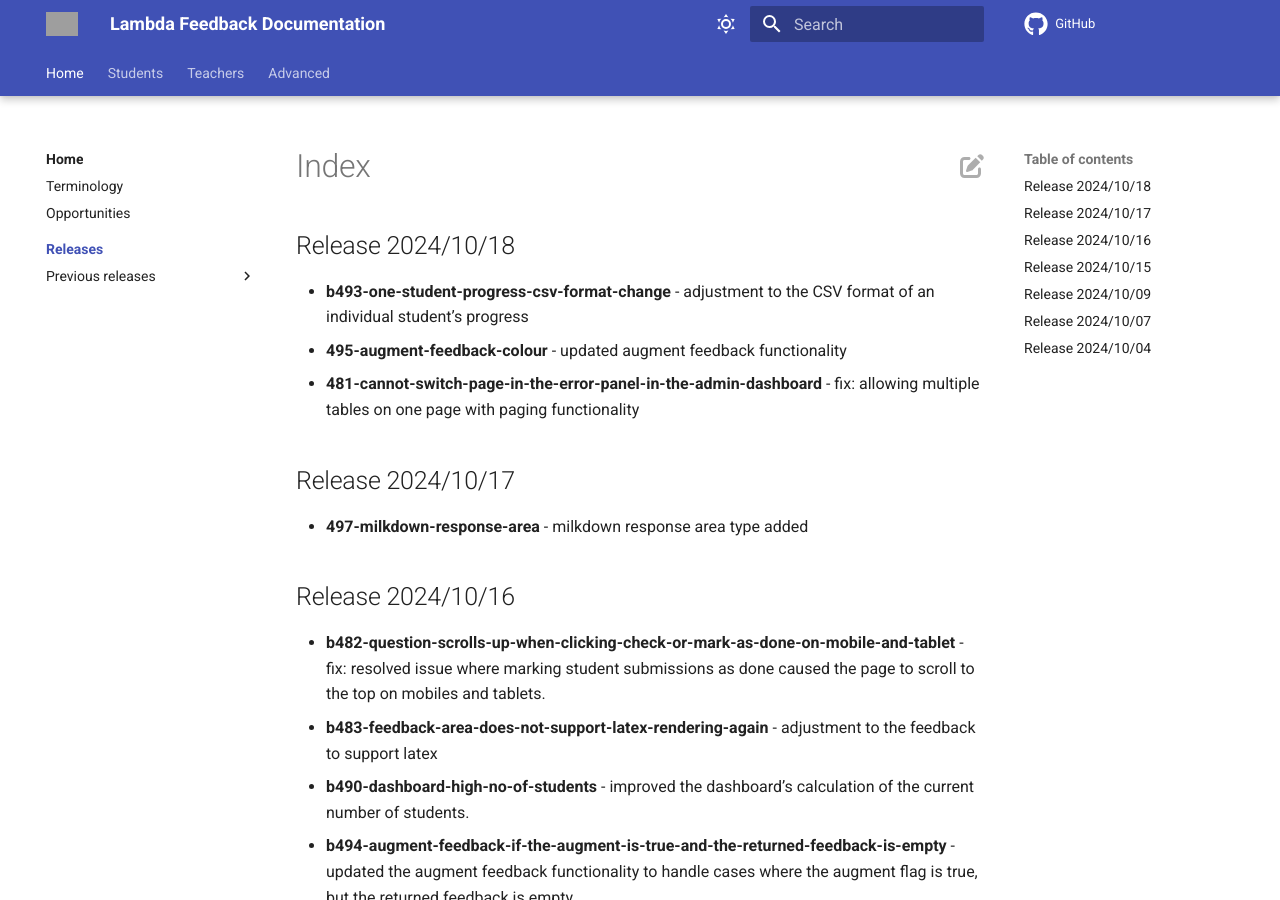
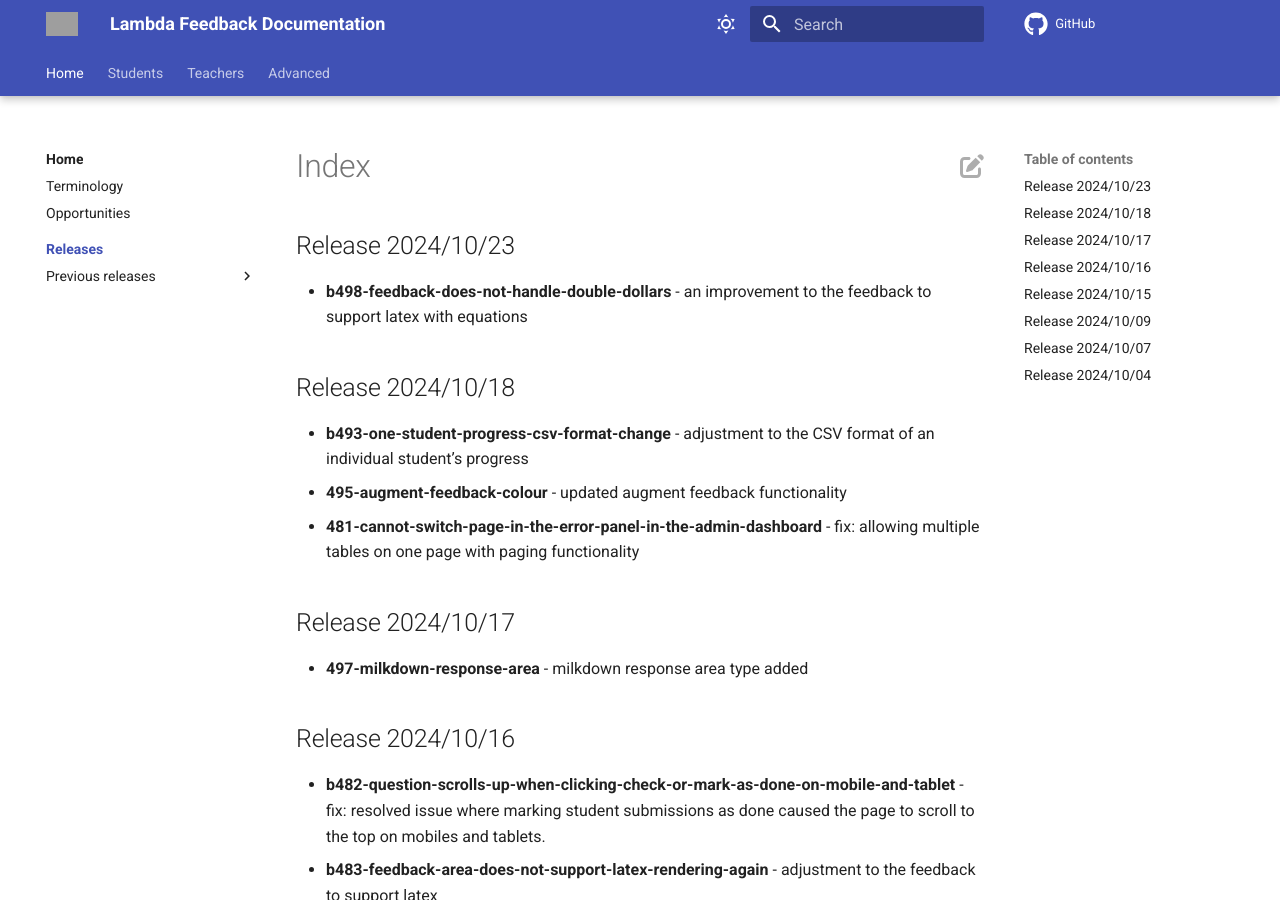
Before and after one commit to lambda-feedback/user-documentation, an MkDocs documentation site: the page built from docs/releases/index.md, in a window 1280 px wide and 900 px high. Built offline with MkDocs 1.6.1 and Material for MkDocs 9.7.7, drawn with Linux system fonts in a browser that asks for light colours; comment, search, counter and statistics services are not loaded; grey boxes are pictures that could not be loaded.

Commit message:
Release 2024/10/23 added

```diff
--- a/docs/releases/index.md
+++ b/docs/releases/index.md
@@ -1,3 +1,7 @@
+## Release 2024/10/23
+
+- **b498-feedback-does-not-handle-double-dollars** - an improvement to the feedback to support latex with equations
+
 ## Release 2024/10/18
 
 - **b493-one-student-progress-csv-format-change** - adjustment to the CSV format of an individual student’s progress
```
